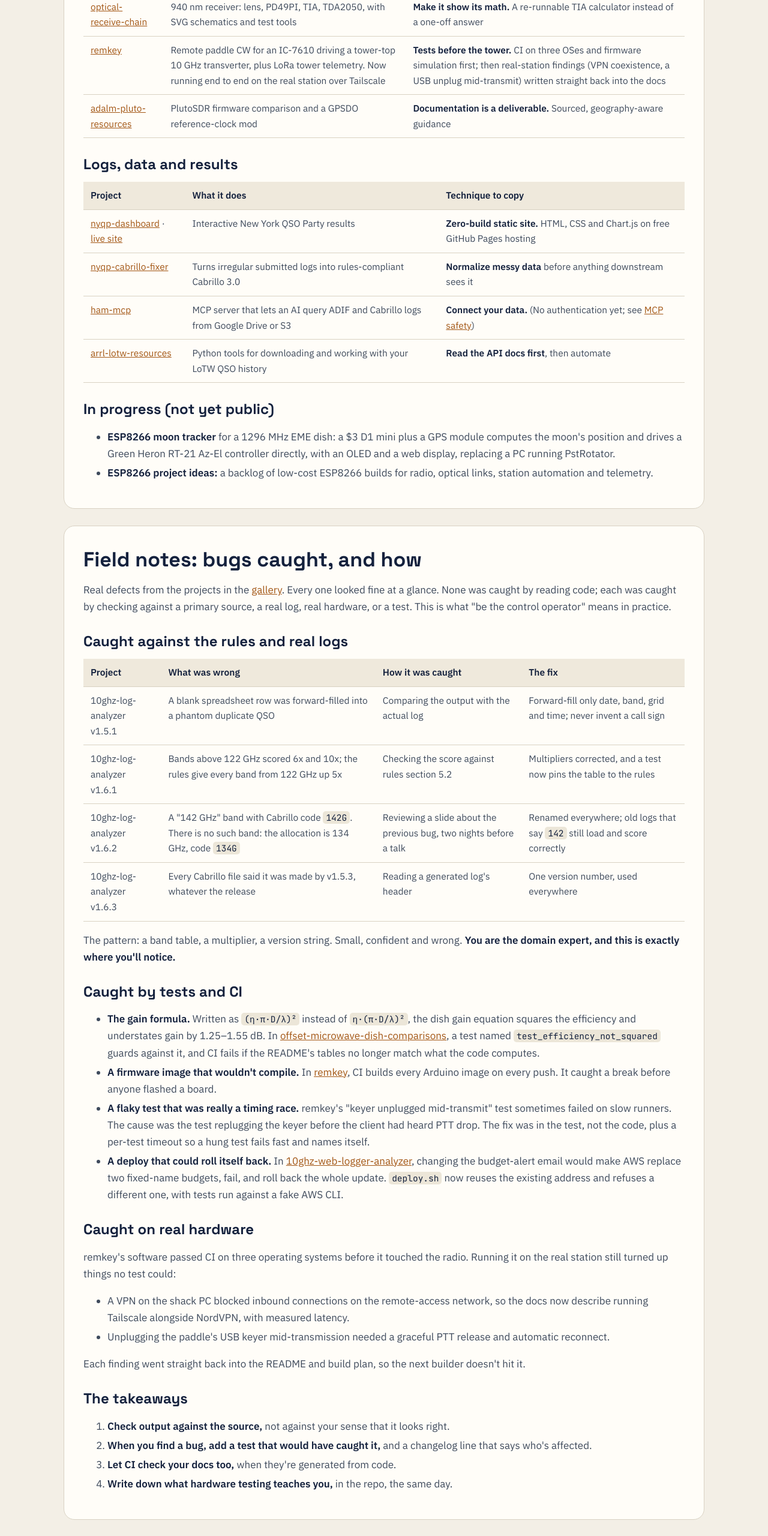
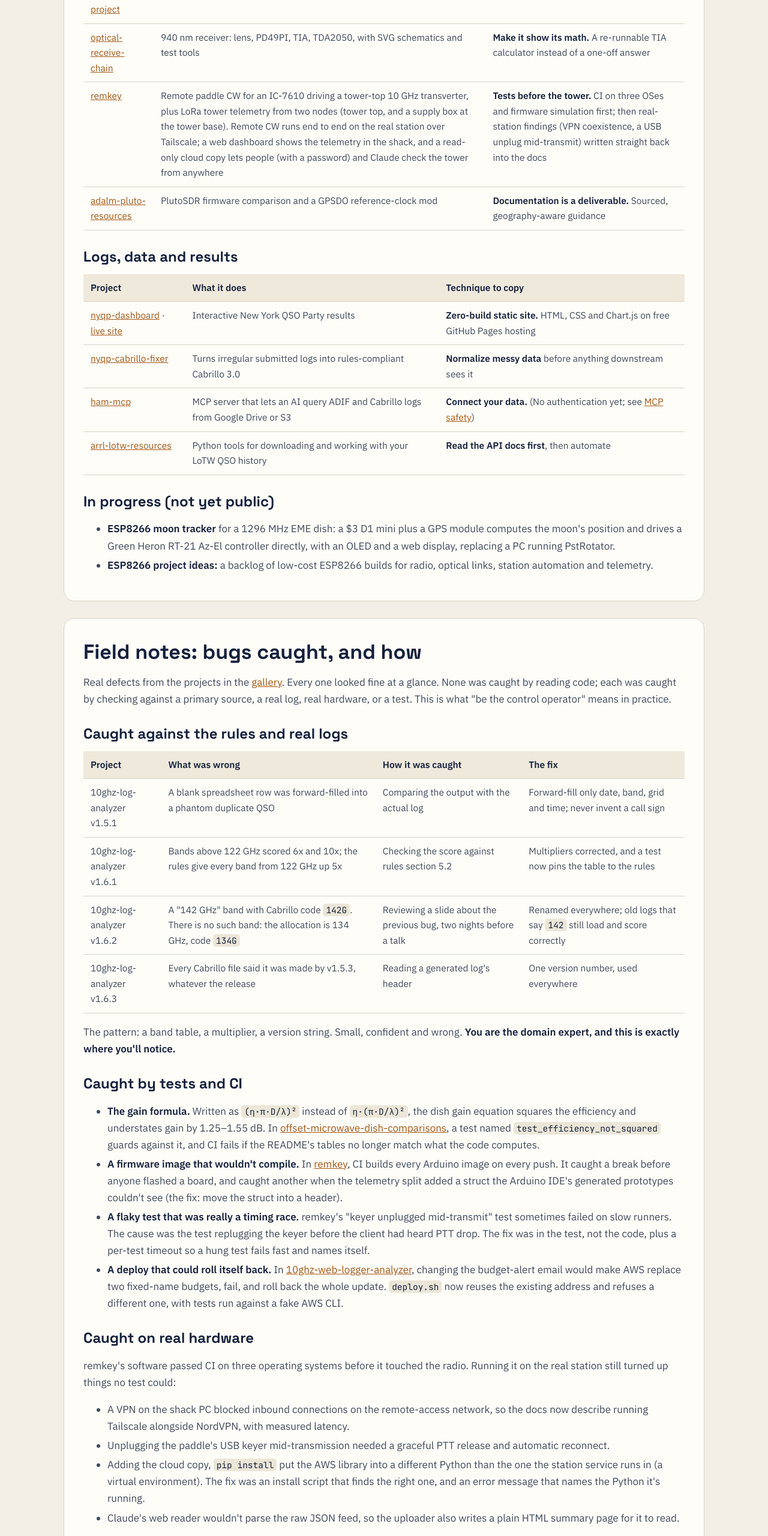
Before and after one commit to rusk2ua/hamradiogenai, a plain HTML site: page docs/index.html in a window 1280 px wide. Shown: the part 9403-11963 px from the top of the page at 60% size. Drawn offline with Linux system fonts and the light colour scheme.

Commit message:
remkey tower telemetry split, dashboard and cloud copy (2026.11.14)
Co-Authored-By: Claude Opus 5.5 <noreply@anthropic.com>
Claude-Session: https://claude.ai/code/session_01UT9WmjDP4GTw55uUrUFHCd

```diff
--- a/docs/index.html
+++ b/docs/index.html
@@ -416,7 +416,7 @@ README and your recommendation.</p>
 </tr>
 <tr>
 <td><a href="https://github.com/rusk2ua/remkey">remkey</a></td>
-<td>Remote paddle CW for an IC-7610 driving a tower-top 10 GHz transverter, plus LoRa tower telemetry. Now running end to end on the real station over Tailscale</td>
+<td>Remote paddle CW for an IC-7610 driving a tower-top 10 GHz transverter, plus LoRa tower telemetry from two nodes (tower top, and a supply box at the tower base). Remote CW runs end to end on the real station over Tailscale; a web dashboard shows the telemetry in the shack, and a read-only cloud copy lets people (with a password) and Claude check the tower from anywhere</td>
 <td><strong>Tests before the tower.</strong> CI on three OSes and firmware simulation first; then real-station findings (VPN coexistence, a USB unplug mid-transmit) written straight back into the docs</td>
 </tr>
 <tr>
@@ -508,7 +508,7 @@ README and your recommendation.</p>
 <h2>Caught by tests and CI</h2>
 <ul>
 <li><strong>The gain formula.</strong> Written as <code>(η·π·D/λ)²</code> instead of <code>η·(π·D/λ)²</code>, the dish gain equation squares the efficiency and understates gain by 1.25–1.55 dB. In <a href="https://github.com/rusk2ua/offset-microwave-dish-comparisons">offset-microwave-dish-comparisons</a>, a test named <code>test_efficiency_not_squared</code> guards against it, and CI fails if the README's tables no longer match what the code computes.</li>
-<li><strong>A firmware image that wouldn't compile.</strong> In <a href="https://github.com/rusk2ua/remkey">remkey</a>, CI builds every Arduino image on every push. It caught a break before anyone flashed a board.</li>
+<li><strong>A firmware image that wouldn't compile.</strong> In <a href="https://github.com/rusk2ua/remkey">remkey</a>, CI builds every Arduino image on every push. It caught a break before anyone flashed a board, and caught another when the telemetry split added a struct the Arduino IDE's generated prototypes couldn't see (the fix: move the struct into a header).</li>
 <li><strong>A flaky test that was really a timing race.</strong> remkey's "keyer unplugged mid-transmit" test sometimes failed on slow runners. The cause was the test replugging the keyer before the client had heard PTT drop. The fix was in the test, not the code, plus a per-test timeout so a hung test fails fast and names itself.</li>
 <li><strong>A deploy that could roll itself back.</strong> In <a href="https://github.com/rusk2ua/10ghz-web-logger-analyzer">10ghz-web-logger-analyzer</a>, changing the budget-alert email would make AWS replace two fixed-name budgets, fail, and roll back the whole update. <code>deploy.sh</code> now reuses the existing address and refuses a different one, with tests run against a fake AWS CLI.</li>
 </ul>
@@ -517,6 +517,8 @@ README and your recommendation.</p>
 <ul>
 <li>A VPN on the shack PC blocked inbound connections on the remote-access network, so the docs now describe running Tailscale alongside NordVPN, with measured latency.</li>
 <li>Unplugging the paddle's USB keyer mid-transmission needed a graceful PTT release and automatic reconnect.</li>
+<li>Adding the cloud copy, <code>pip install</code> put the AWS library into a different Python than the one the station service runs in (a virtual environment). The fix was an install script that finds the right one, and an error message that names the Python it's running.</li>
+<li>Claude's web reader wouldn't parse the raw JSON feed, so the uploader also writes a plain HTML summary page for it to read.</li>
 </ul>
 <p>Each finding went straight back into the README and build plan, so the next builder doesn't hit it.</p>
 <h2>The takeaways</h2>
@@ -699,7 +701,7 @@ See <a href="#workbench">the workbench</a>. I use Claude for nearly everything n
 </main>
 <footer><div class="wrap">
 <div>Rus Healy, K2UA · <a href="https://10ghzdx.com">10ghzdx.com</a> · <a href="https://github.com/rusk2ua">github.com/rusk2ua</a> · contact via <a href="https://www.qrz.com/db/K2UA">QRZ.com</a></div>
-<div>Version 2026.11.04 · built from the Markdown in <a href="https://github.com/rusk2ua/hamradiogenai/tree/main/guide">guide/</a></div>
+<div>Version 2026.11.14 · built from the Markdown in <a href="https://github.com/rusk2ua/hamradiogenai/tree/main/guide">guide/</a></div>
 </div></footer>
 <script>
 document.querySelectorAll('pre').forEach(function(pre){
```
Also changed, not shown: 4 other files.
